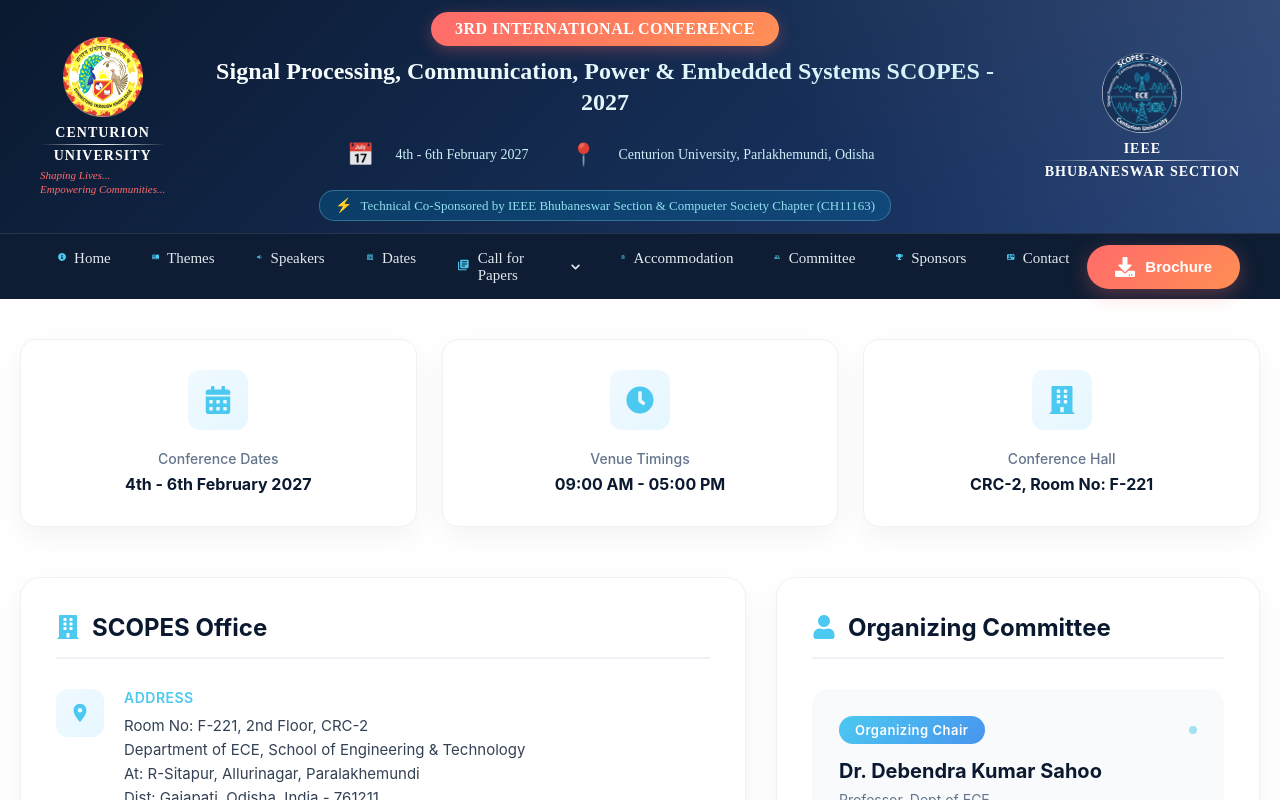
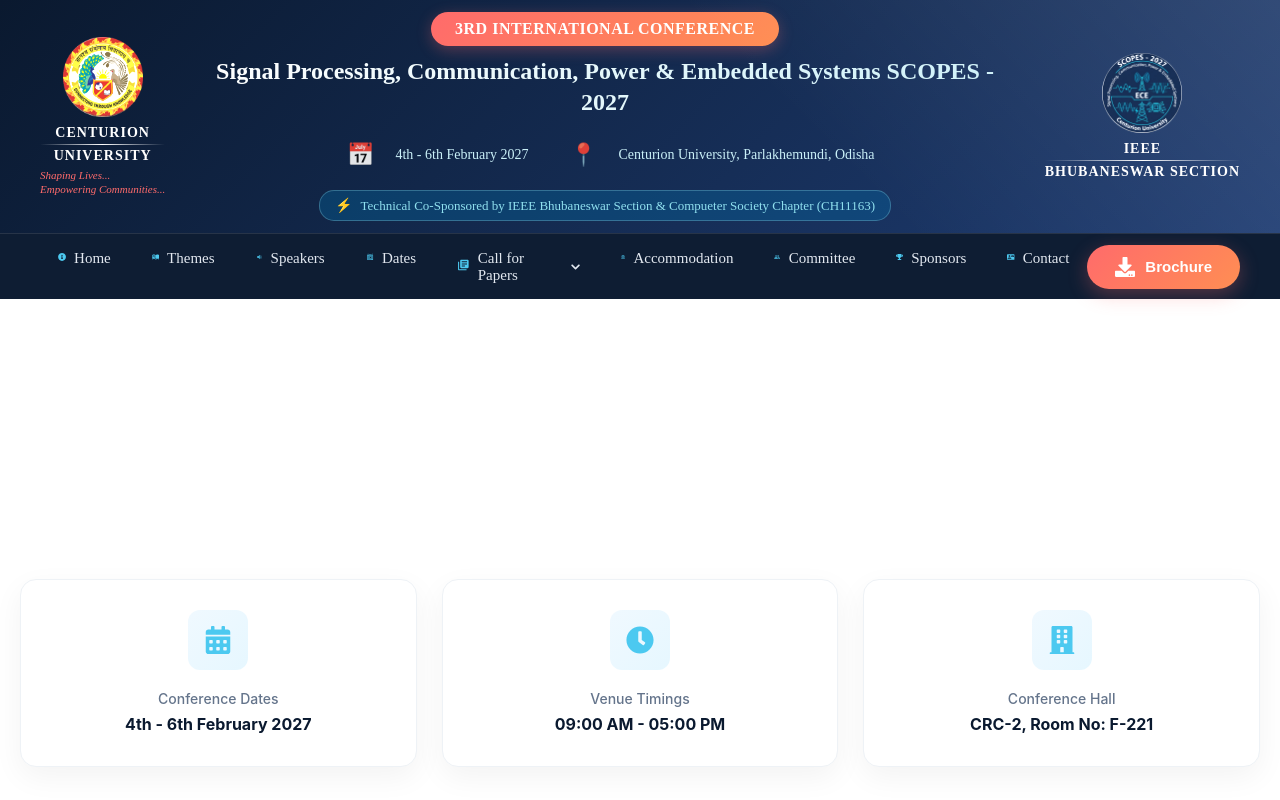
Before and after one commit to krushayu/SCOPES-2027, a React (Create React App) app: page /contact in a window 1280 px wide. Shown: the top 800 px of the page. Built offline with nearby package versions, Linux system fonts and the light colour scheme.

Commit message:
Update Contact.css

```diff
--- a/src/styles/Contact.css
+++ b/src/styles/Contact.css
@@ -4,6 +4,7 @@
   background: #ffffff;
   min-height: 100vh;
   font-family: -apple-system, BlinkMacSystemFont, 'Segoe UI', Roboto, Oxygen, Ubuntu, sans-serif;
+  padding-top: 140px;
 }
 
 /* Header Section */
@@ -67,6 +68,7 @@
   max-width: 1400px;
   margin: 0 auto;
   padding: 40px 20px 60px;
+  padding-top: 140px;
 }
 
 /* Info Cards */
```
